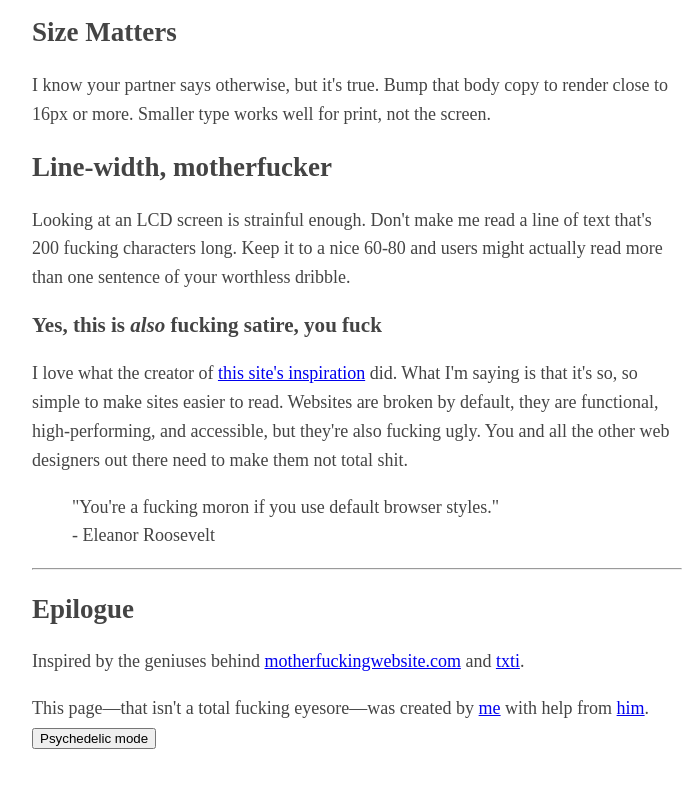
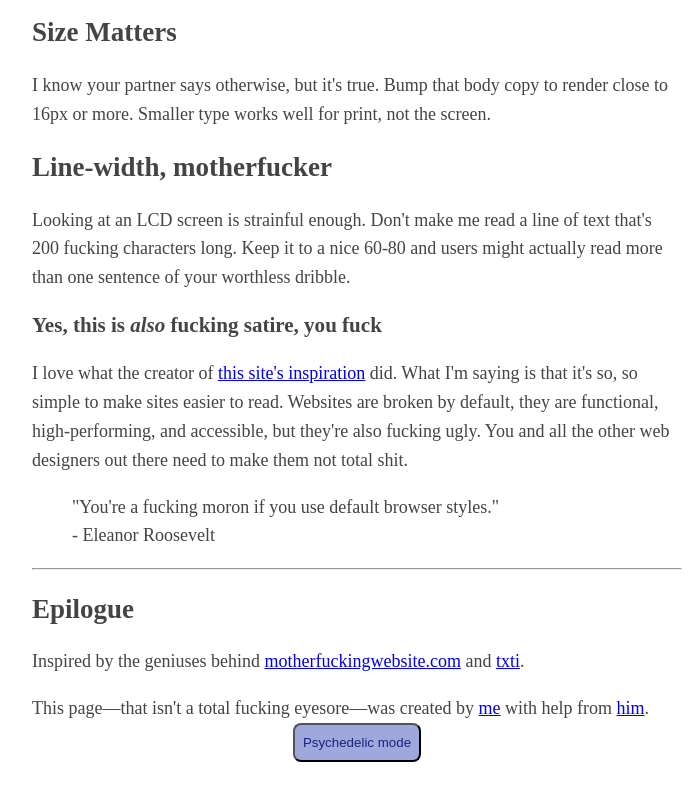
Before and after one commit to hiba64/BetterMotherFuckingWebsite, a plain HTML site: page index.html in a window 1280 px wide. Shown: the part 1077-1877 px from the top of the page, without its empty margins (283-983 px from the left). Drawn offline with Linux system fonts and the light colour scheme.

Commit message:
faire des changements sur le bouton

```diff
--- a/style.css
+++ b/style.css
@@ -10,3 +10,15 @@ body {
 h1,h2,h3 {
     line-height: 1.2;
 }
+button
+{position: relative;
+	display: block;
+	margin: auto;
+
+	border-radius: 8px;
+	padding: 10px 8px;
+background-color: #9FA8DA;
+color:#1A237E;
+font-size: 16;
+
+}
```
